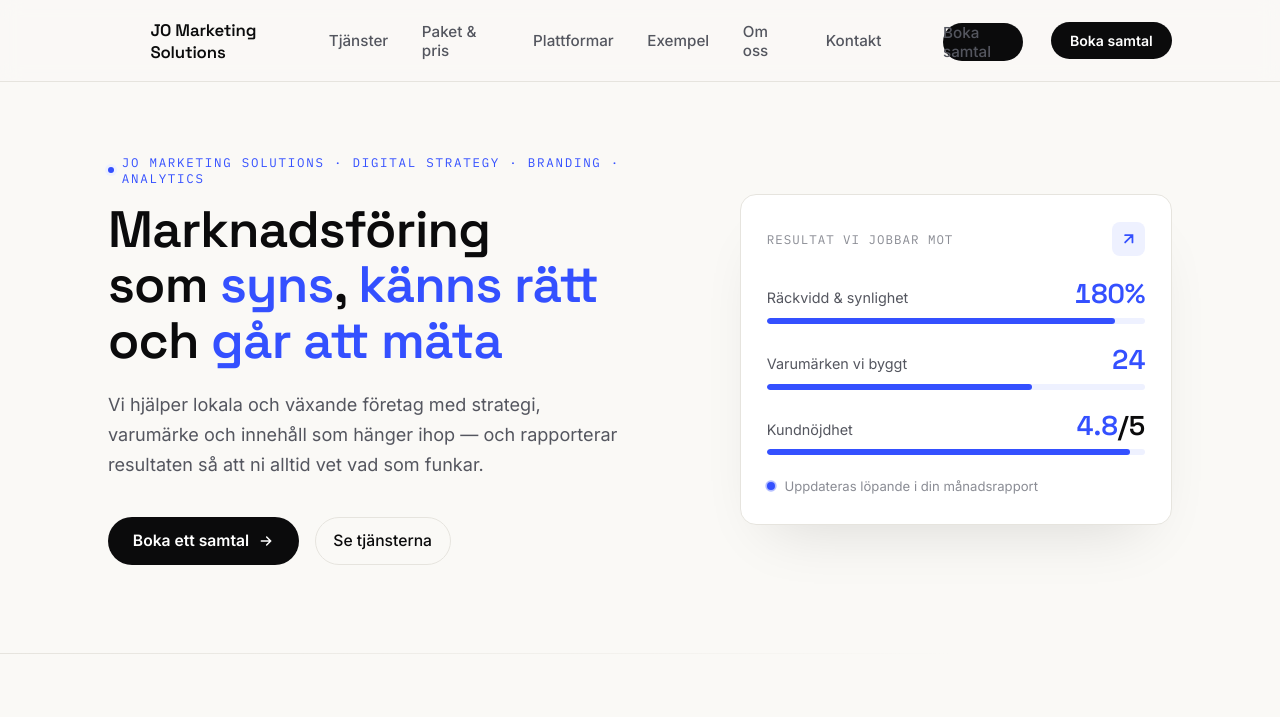
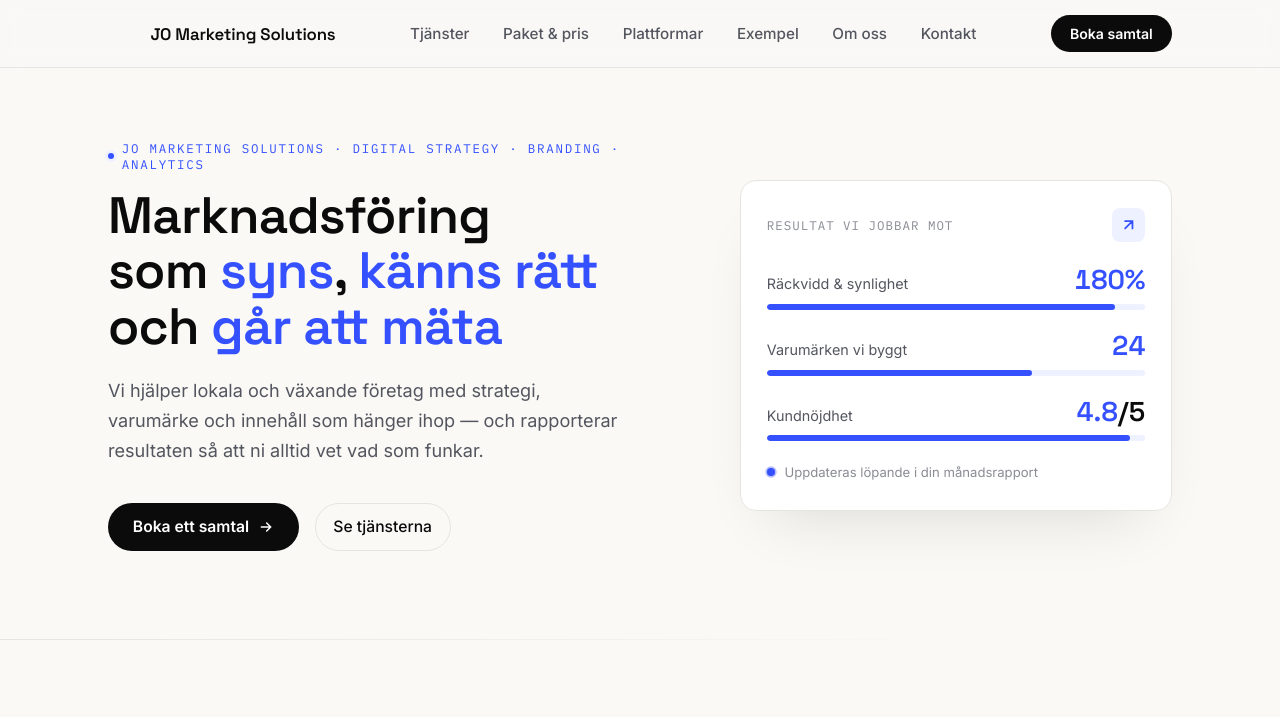
Before and after one commit to jo-jansson-lindgren/jo-corp-landningssida, a plain HTML site: page index.html in a window 1280 px wide. Shown: the top 717 px of the page. Drawn offline with Linux system fonts and the light colour scheme.

Commit message:
Fix CSS specificity: .navlinks li beat .navlinks-cta, keeping mobile CTA li visible on desktop

```diff
--- a/assets/styles.css
+++ b/assets/styles.css
@@ -64,6 +64,7 @@ a{ color:inherit; }
 
 .wrap{ max-width:var(--maxw); margin:0 auto; padding:0 1.75rem; }
 
+/* skip link */
 .skip{
   position:absolute; left:-999px; top:auto;
   background:var(--ink); color:#fff;
@@ -73,8 +74,10 @@ a{ color:inherit; }
 }
 .skip:focus{ left:0; top:0; }
 
+/* legacy-anchor + sticky-nav overlap fix */
 section[id]{ scroll-margin-top:5.5rem; }
 
+/* ---------- nav ---------- */
 .nav{
   position:sticky; top:0; z-index:40;
   background:rgba(250,249,246,.86);
@@ -153,7 +156,7 @@ section[id]{ scroll-margin-top:5.5rem; }
 @media (min-width:820px){
   .nav-cta{ display:inline-flex; align-items:center; }
   .nav-toggle{ display:none; }
-  .navlinks-cta{ display:none; }
+  .navlinks li.navlinks-cta{ display:none; }
   .navlinks{
     display:flex; flex-direction:row; align-items:center; gap:2.1rem;
     position:static; background:none; border:0; box-shadow:none; padding:0;
@@ -166,6 +169,7 @@ section[id]{ scroll-margin-top:5.5rem; }
   }
 }
 
+/* ---------- hero (start page only) ---------- */
 .hero{ padding:4.5rem 0 5.5rem; overflow:hidden; }
 .hero .wrap{
   display:grid; grid-template-columns:1fr; gap:3rem; align-items:center;
@@ -208,6 +212,7 @@ section[id]{ scroll-margin-top:5.5rem; }
 }
 .btn-ghost:hover{ border-color:var(--ink); background:var(--panel); transform:translateY(-2px); }
 
+/* hero / page-hero entrance animation */
 .hero-in{ opacity:0; transform:translateY(14px); animation:heroIn .8s cubic-bezier(.16,1,.3,1) forwards; }
 .hero-in.d1{ animation-delay:.05s; }
 .hero-in.d2{ animation-delay:.16s; }
@@ -217,6 +222,7 @@ section[id]{ scroll-margin-top:5.5rem; }
 @keyframes heroIn{ to{ opacity:1; transform:none; } }
 @media (prefers-reduced-motion:reduce){ .hero-in{ animation:none; opacity:1; transform:none; } }
 
+/* page-hero (inner pages) */
 .page-hero{ padding:4rem 0 2.5rem; }
 .page-hero .wrap{ max-width:70ch; }
 .page-hero h1{
@@ -231,6 +237,7 @@ section[id]{ scroll-margin-top:5.5rem; }
   max-width:60ch;
 }
 
+/* impact / analytics card (start page only) */
 .impact{
   background:var(--panel);
   border:1px solid var(--line);
@@ -276,6 +283,7 @@ section[id]{ scroll-margin-top:5.5rem; }
   100%{ box-shadow:0 0 0 0 rgba(52,80,255,0); }
 }
 
+/* ---------- sections generic ---------- */
 section{ padding:5rem 0; }
 .section-head{ max-width:56ch; margin-bottom:2.8rem; }
 .section-head h2{ font-size:clamp(1.7rem, 2.4vw + 1rem, 2.35rem); margin-top:.8rem; }
@@ -289,6 +297,7 @@ section{ padding:5rem 0; }
 .reveal.in{ opacity:1; transform:none; }
 @media (prefers-reduced-motion:reduce){ .reveal{ opacity:1; transform:none; } }
 
+/* staggered reveal utility, used by any grid */
 .stagger > *:nth-child(1){ transition-delay:0ms; }
 .stagger > *:nth-child(2){ transition-delay:90ms; }
 .stagger > *:nth-child(3){ transition-delay:180ms; }
@@ -296,6 +305,7 @@ section{ padding:5rem 0; }
 .stagger > *:nth-child(5){ transition-delay:360ms; }
 .stagger > *:nth-child(6){ transition-delay:450ms; }
 
+/* ---------- services / platform cards ---------- */
 .services-grid{
   display:grid; grid-template-columns:1fr; gap:1.25rem;
 }
@@ -332,6 +342,7 @@ section{ padding:5rem 0; }
 .service p{ color:var(--ink-soft); font-size:.98rem; line-height:1.6; }
 .service .case-tag{ margin-bottom:.8rem; display:block; }
 
+/* ---------- work / case cards ---------- */
 .work-grid{
   display:grid; grid-template-columns:1fr; gap:1.4rem;
 }
@@ -367,6 +378,7 @@ section{ padding:5rem 0; }
 .case h3{ font-family:'Space Grotesk'; font-size:1.02rem; font-weight:600; margin-bottom:.4rem; }
 .case p{ font-size:.88rem; color:var(--ink-soft); line-height:1.55; }
 
+/* ---------- long-form detail block (tjänster / exempel) ---------- */
 .detail{
   display:grid; grid-template-columns:1fr; gap:1.5rem;
   padding:2.2rem 0;
@@ -386,6 +398,7 @@ section{ padding:5rem 0; }
 .detail-body p{ color:var(--ink-soft); font-size:1rem; line-height:1.65; margin-bottom:1rem; }
 .detail-body p:last-of-type{ margin-bottom:1.3rem; }
 
+/* ---------- pricing ---------- */
 .price-card{
   background:var(--panel);
   border:1px solid var(--line);
@@ -406,6 +419,7 @@ section{ padding:5rem 0; }
 .price-perks svg{ width:1.05rem; height:1.05rem; color:var(--accent); flex:none; }
 .price-note{ font-size:.85rem; color:var(--ink-faint); margin-top:1.6rem; }
 
+/* pricing tiers (paket.html) */
 .tiers{
   display:grid; grid-template-columns:1fr; gap:1.5rem;
 }
@@ -443,6 +457,7 @@ section{ padding:5rem 0; }
 .tier .price-perks .perk{ font-size:.9rem; align-items:flex-start; }
 .tier .btn-primary, .tier .btn-ghost{ justify-content:center; width:100%; }
 
+/* faq */
 .faq{ display:flex; flex-direction:column; gap:.8rem; }
 .faq details{
   background:var(--panel);
@@ -466,6 +481,7 @@ section{ padding:5rem 0; }
 .faq details[open] summary::after{ content:"–"; }
 .faq details p{ margin-top:.8rem; color:var(--ink-soft); font-size:.94rem; line-height:1.6; }
 
+/* chips */
 .chips{ display:flex; flex-wrap:wrap; gap:.6rem; margin-top:1.4rem; }
 .chip{
   font-family:'IBM Plex Mono', monospace;
@@ -477,6 +493,7 @@ section{ padding:5rem 0; }
   color:var(--ink-soft);
 }
 
+/* ---------- contact ---------- */
 .contact-card{
   background:var(--ink);
   color:#fff;
```
